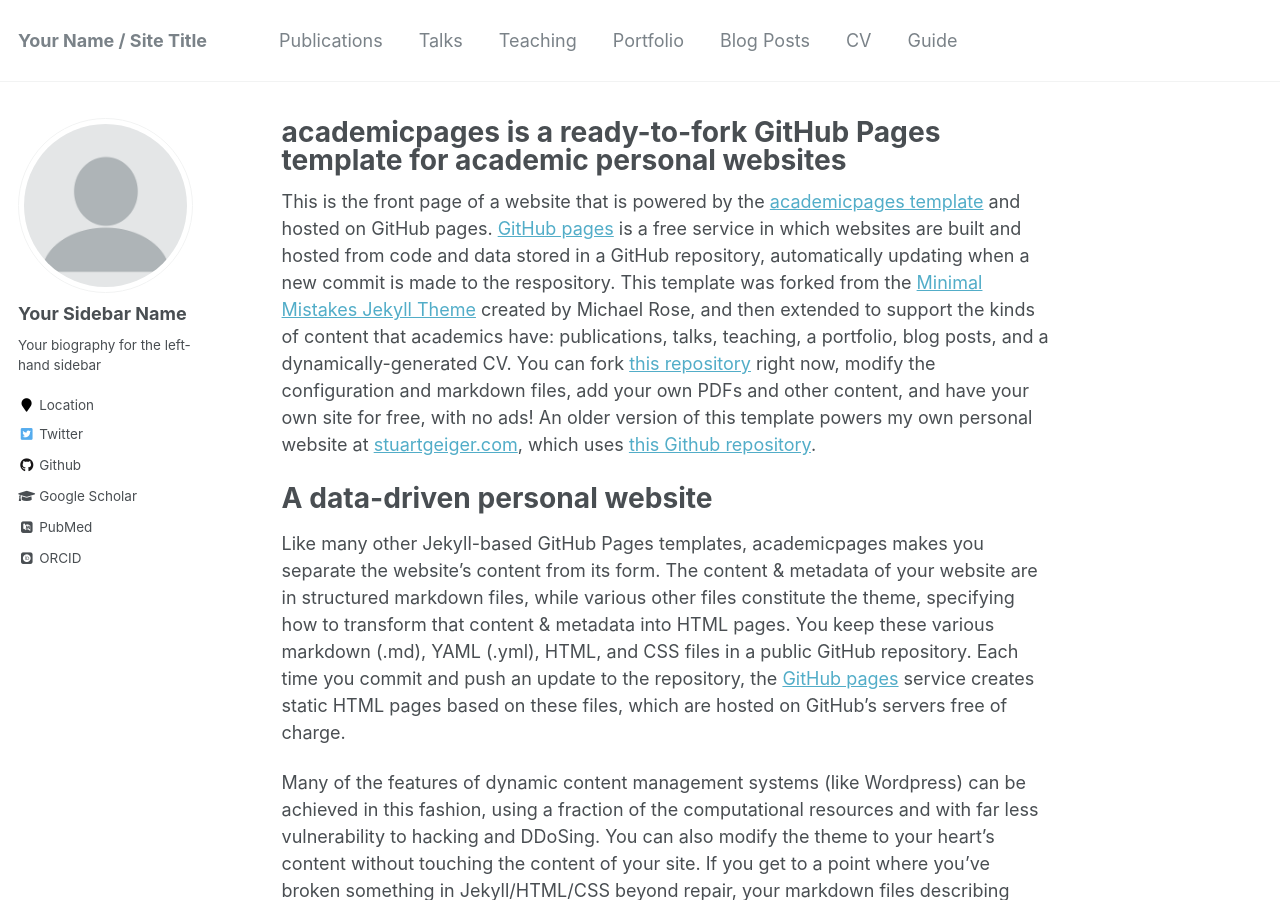
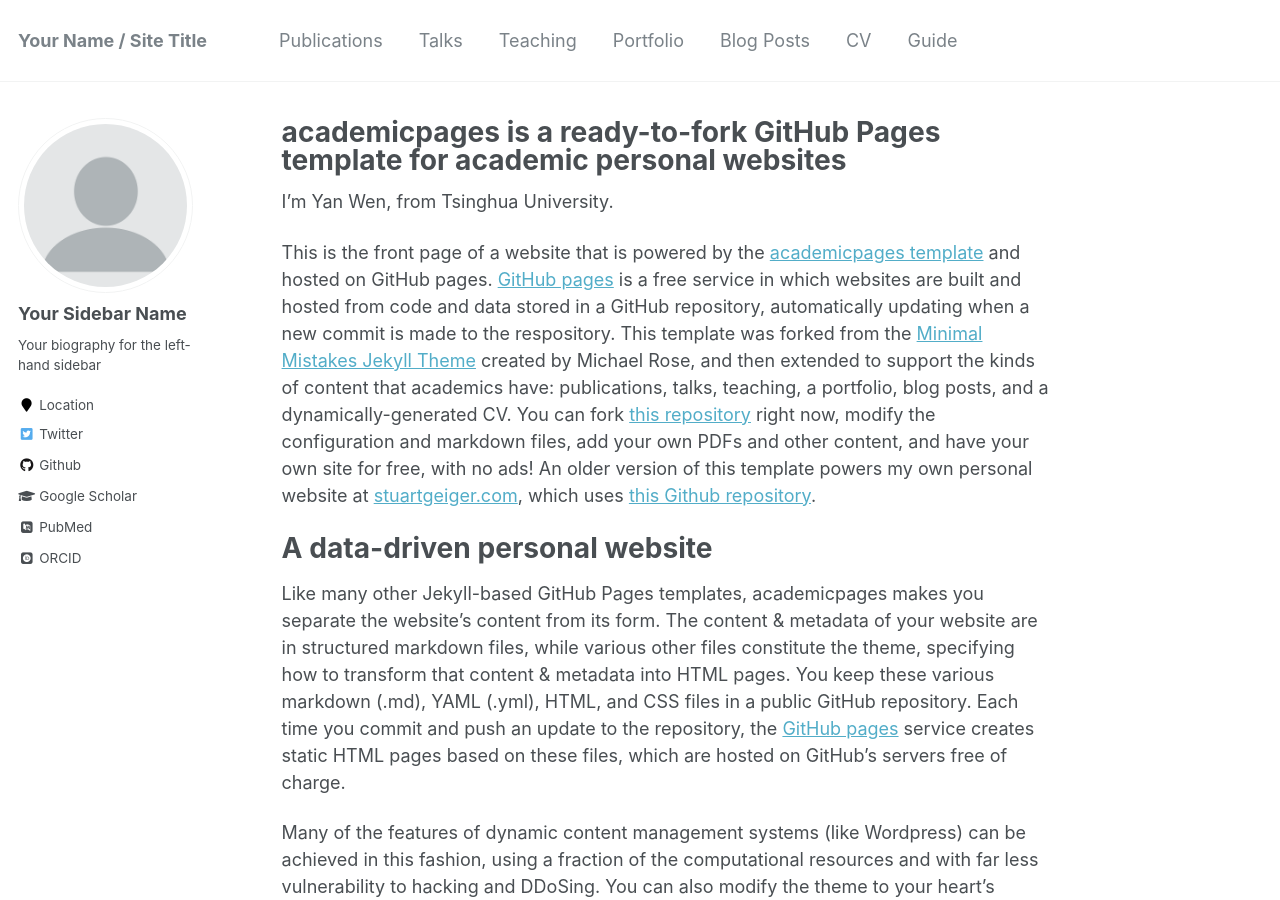
Before and after one commit to overwenyan/overwenyan.github.io, a Jekyll site: the page built from _pages/about.md, in a window 1280 px wide and 900 px high. Built offline with Jekyll 4.4.1, drawn with Linux system fonts in a browser that asks for light colours; some web fonts are replaced.

Commit message:
add name

```diff
--- a/_pages/about.md
+++ b/_pages/about.md
@@ -7,6 +7,8 @@
   - /about/
   - /about.html
 ---
+
+I'm Yan Wen, from Tsinghua University.
 
 This is the front page of a website that is powered by the [academicpages template](https://github.com/academicpages/academicpages.github.io) and hosted on GitHub pages. [GitHub pages](https://pages.github.com) is a free service in which websites are built and hosted from code and data stored in a GitHub repository, automatically updating when a new commit is made to the respository. This template was forked from the [Minimal Mistakes Jekyll Theme](https://mmistakes.github.io/minimal-mistakes/) created by Michael Rose, and then extended to support the kinds of content that academics have: publications, talks, teaching, a portfolio, blog posts, and a dynamically-generated CV. You can fork [this repository](https://github.com/academicpages/academicpages.github.io) right now, modify the configuration and markdown files, add your own PDFs and other content, and have your own site for free, with no ads! An older version of this template powers my own personal website at [stuartgeiger.com](http://stuartgeiger.com), which uses [this Github repository](https://github.com/staeiou/staeiou.github.io).
 
```
Also changed, not shown: 2 other files.
